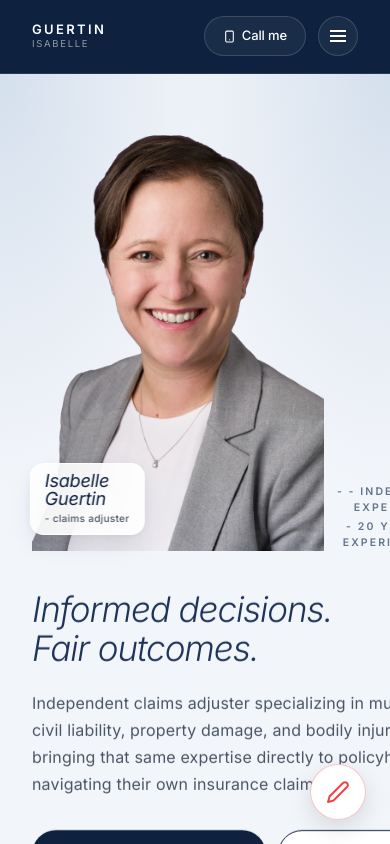
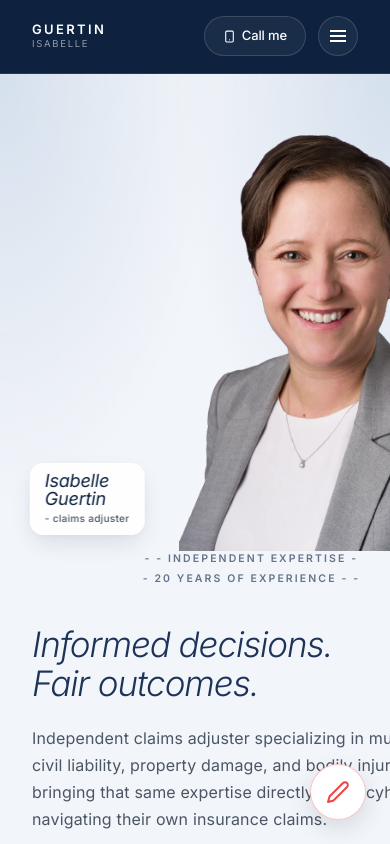
Before and after one commit to Irene2828/ClaimsExpert, a React (Vite) app: page / in a window 390 px wide. Shown: the top 844 px of the page. Built offline with nearby package versions, Linux system fonts and the light colour scheme; a web font is replaced by a local one.

Commit message:
Ensure mobile hero eyebrow stacks vertically directly under portrait image

```diff
--- a/src/index.css
+++ b/src/index.css
@@ -2612,12 +2612,15 @@ html body .hero-eyebrow-mobile {
   }
 
   html body .hero-img-col {
-    justify-content: flex-end !important;
+    display: flex !important;
+    flex-direction: column !important;
+    align-items: flex-end !important;
+    justify-content: flex-start !important;
     width: 100% !important;
     padding-right: 0 !important;
   }
 
-  html body .hero-img-col>div {
+  html body .hero-img-col>div:first-child {
     height: clamp(370px, 52vh, 460px) !important;
     width: 100% !important;
     max-width: 100% !important;
```
